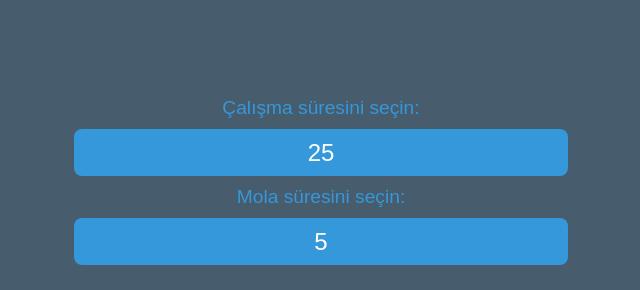
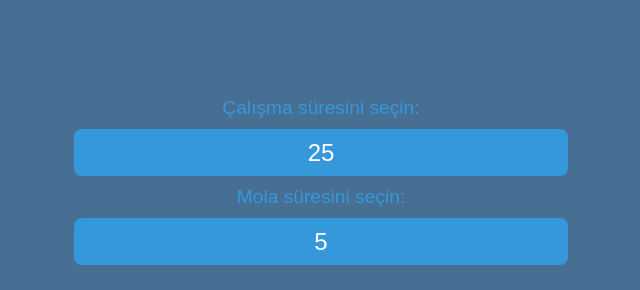
Before and after one commit to BerkanBuyuk/Pomodoro-Timer, an Electron app: page index.html in a window 800 px wide. Shown: the part 115-405 px from the top of the page, without its empty margins (79-719 px from the left). Drawn offline with Linux system fonts and the light colour scheme.

Commit message:
Background color değişti.

```diff
--- a/style.css
+++ b/style.css
@@ -1,7 +1,7 @@
 body {
   font-family: "Raleway", sans-serif;
   text-align: center;
-  background-color: #475c6c;
+  background-color: #476f94;
   color: #ecf0f1;
   margin: 0;
   padding: 0;
```
Also changed, not shown: 1 other file.
